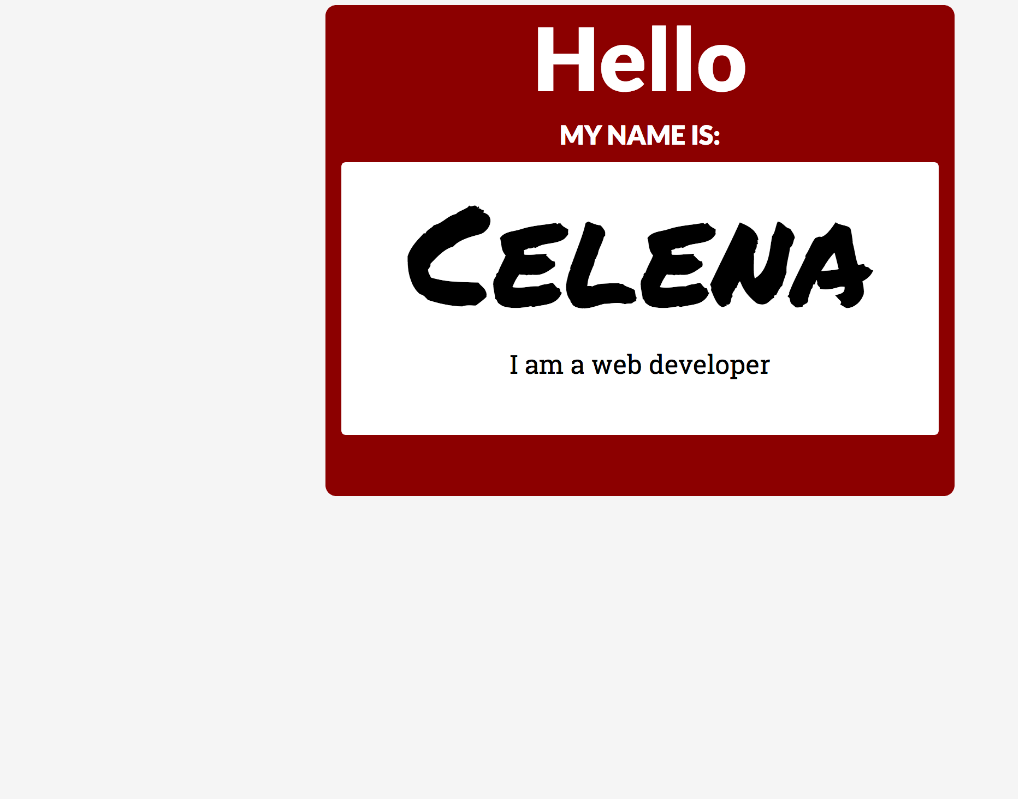
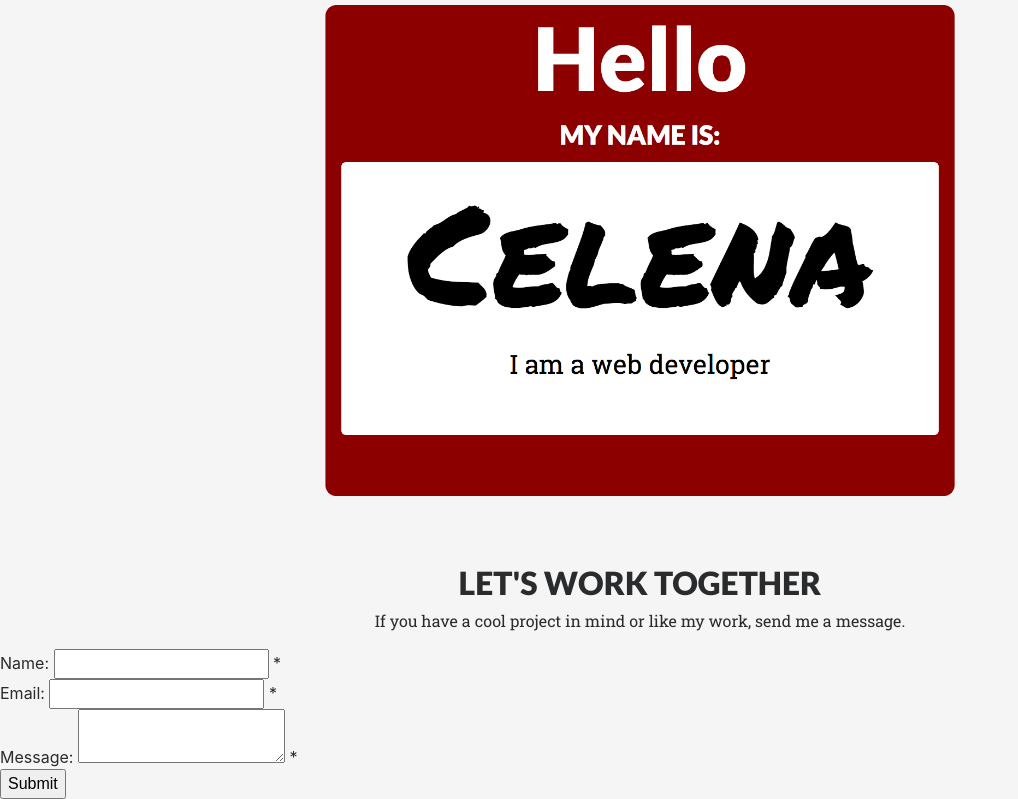
Before and after one commit to chandojo/chandojo.github.io, a PHP site: page / in a window 1280 px wide. Shown: the part 137-936 px from the top of the page, without its empty margins (0-1018 px from the left). Before the commit the page ends 633 px from the top, so only its background shows below. Run offline with PHP 8.4, Linux system fonts and the light colour scheme; some libraries are stand-ins or nearby versions.

Commit message:
created php form for contact

```diff
--- /dev/null
+++ b/form_validate.php
@@ -0,0 +1,58 @@
+<?php
+
+  $nameErr = $emailErr = $messageErr = "";
+  $name = $email = $message = $success = "";
+
+
+  if ($_SERVER["REQUEST_METHOD"] == "POST") {
+    if (empty($_POST["name"])){
+      $nameErr = "Name is required";
+    } else {
+      $name = test_input($_POST["name"]);
+      // check if name only contains letters and whitespace
+      if (!preg_match("/^[a-zA-Z ]*$/",$name)) {
+        $nameErr = "Only letters and white space allowed";
+ }
+    }
+
+    if (empty($_POST["email"])){
+      $emailErr = "Email is required";
+    } else {
+      $email = test_input($_POST["email"]);
+      if(!filter_var($email, FILTER_VALIDATE_EMAIL)){
+        $emailErr = "Invalid email format";
+      }
+    }
+
+    if (empty($_POST["message"])){
+      $messageErr = "Message is required";
+    } else {
+      $message= test_input($_POST["message"]);
+    }
+  }
+
+  function test_input($data) {
+   $data = trim($data);
+   $data = stripslashes($data);
+   $data = htmlspecialchars($data);
+   return $data;
+    }
+
+  if($nameErr and $emailErr == "" and $messageErr == ""){
+    $message_body = "";
+    unset($_POST['submit']);
+    foreach($_POST as $key => $value){
+      $message_body = "$key: $value \n";
+    }
+
+    $to = 'cmhandojo@gmail.com';
+    $subject = "Contact Form Submittal";
+    if (mail($to, $subject, $message)){
+      $success = "Message sent, thank you for contacting Celena!";
+      $name = $email = $message = "";
+    }
+  }
+
+
+
+?>
--- a/index.html
+++ b/index.php
@@ -9,6 +9,7 @@
     <link href="https://fonts.googleapis.com/css?family=Permanent+Marker|Roboto+Slab|Lato:900" rel="stylesheet">
     <link rel="stylesheet" href="style.css">
     <link rel="stylesheet" href="https://use.fontawesome.com/releases/v5.2.0/css/all.css" integrity="sha384-hWVjflwFxL6sNzntih27bfxkr27PmbbK/iSvJ+a4+0owXq79v+lsFkW54bOGbiDQ" crossorigin="anonymous">
+    <script src="https://www.google.com/recaptcha/api.js" async defer></script>
 
     <title>Hello, I am Celena</title>
   </head>
@@ -92,19 +93,21 @@
         </div>
 
         <!---- HIRE ---->
-        <div class="contact section hidden">
+        <div class="contact section">
           <h2 class="title">Let's Work Together</h2>
           <div class="contact-section">
           <p class="contactme">If you have a cool project in mind or like my work, send me a message.    </p>
-          <table>
-            <tr id="firstrow">
-              <td colspan="2"><a class="button btn btn-primary btn-lg btn-outline-success btn-block" href="#">Say Hello</a></td>
-            </tr>
-            <tr class="secondaryrow">
-              <td class="rightalign">GitHub :</td>
-              <td class="leftalign">github.com/chandojo</td>
-            <tr>
-          </table>
+
+          <?php include('form_validate.php');?>
+          <form id="contact-form" method="post" action="<?php echo htmlspecialchars($_SERVER["PHP_SELF"]);?>">
+            Name: <input type="text" name="name" /> <span class="error">* <?php echo $nameErr;?></span> <br/>
+            Email: <input type="text" name="email"  /> <span class="error">* <?php echo $emailErr;?></span> <br/>
+            Message: <textarea name="message"></textarea> <span class="error">* <?php echo $messageErr;?></span> <br/>
+            <div class="g-recaptcha" data-sitekey="your_site_key"></div>
+            <button type="submit" form="contact-form" value="Submit">Submit</button> <span><?php echo $success; ?></span>
+
+          </form>
+
         </div>
 
         </div>
```
Also changed, not shown: 1 other file.
